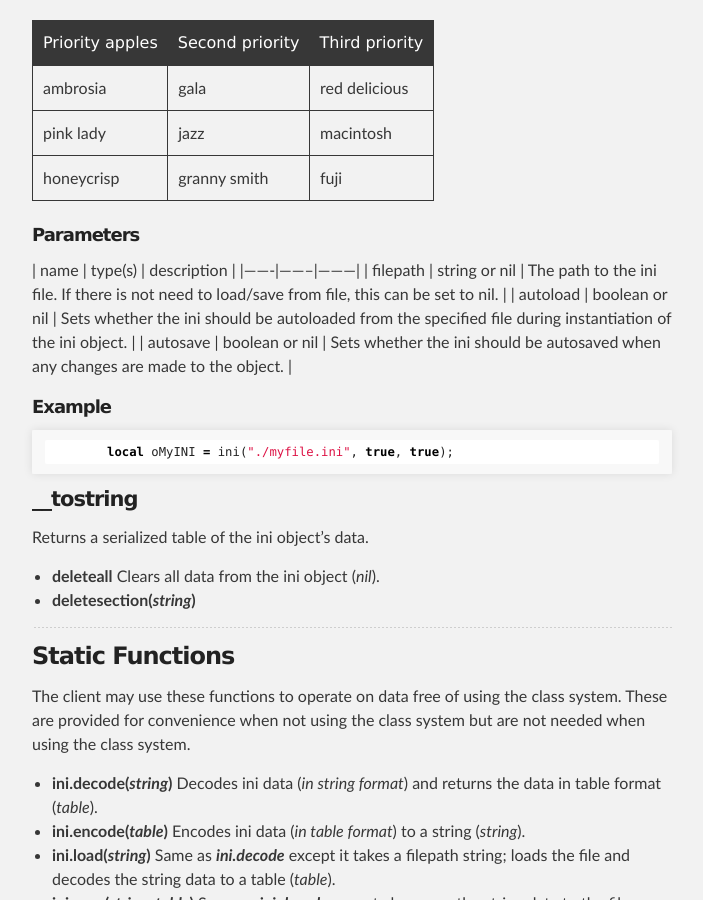
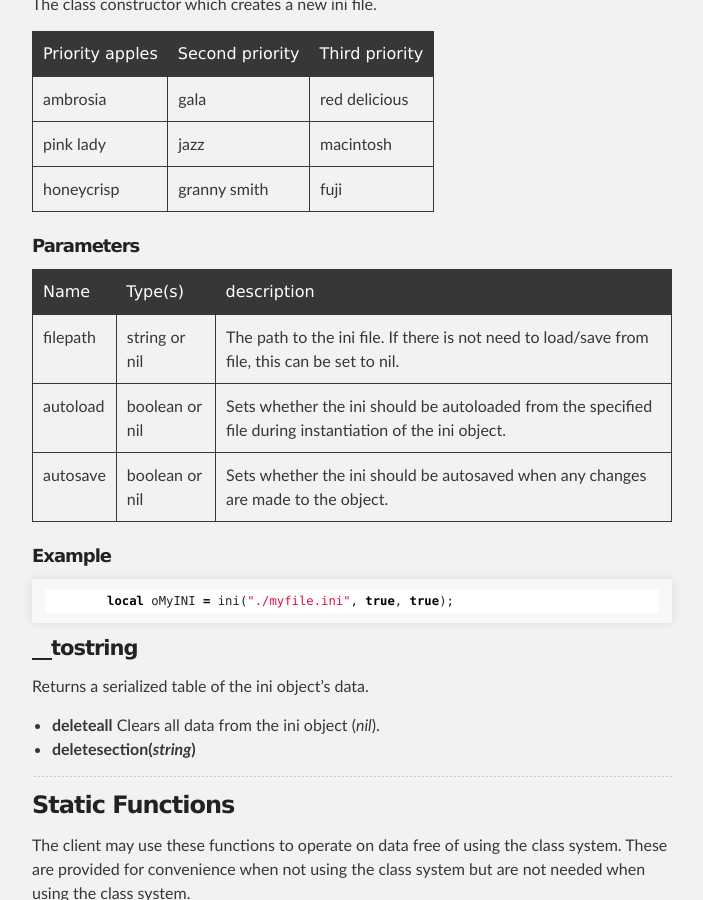
Before and after one commit to CentauriSoldier/LuaEx, a Jekyll site: the page built from docs/api/ini.md, in a window 1280 px wide and 900 px high, scrolled down 561 px. Shown: the whole window, without its empty margins (288-991 px from the left). Built offline with Jekyll 4.4.1, drawn with Linux system fonts in a browser that asks for light colours; our own code applies the rules of GitHub Pages for plain Markdown files.

Commit message:
Update ini.md

```diff
--- a/docs/api/ini.md
+++ b/docs/api/ini.md
@@ -5,7 +5,7 @@ A basic ini data handler originally written by Carreras Nicolas (https://github.
 The ini module takes advantage of the class system allowing for ini objects to be created and operated on using OOP methods.
 
 ### Class Methods
-
+***
 #### ini
 The class constructor which creates a new ini file.
 
@@ -16,7 +16,8 @@ The class constructor which creates a new ini file.
 | honeycrisp | granny smith | fuji |
 
 ##### Parameters
-| name | type(s) | description |
+
+| Name | Type(s) | description |
 |-------|--------|---------|
 | filepath | string or nil | The path to the ini file. If there is not need to load/save from file, this can be set to nil. |
 | autoload | boolean or nil | Sets whether the ini should be autoloaded from the specified file during instantiation of the ini object. |
```
